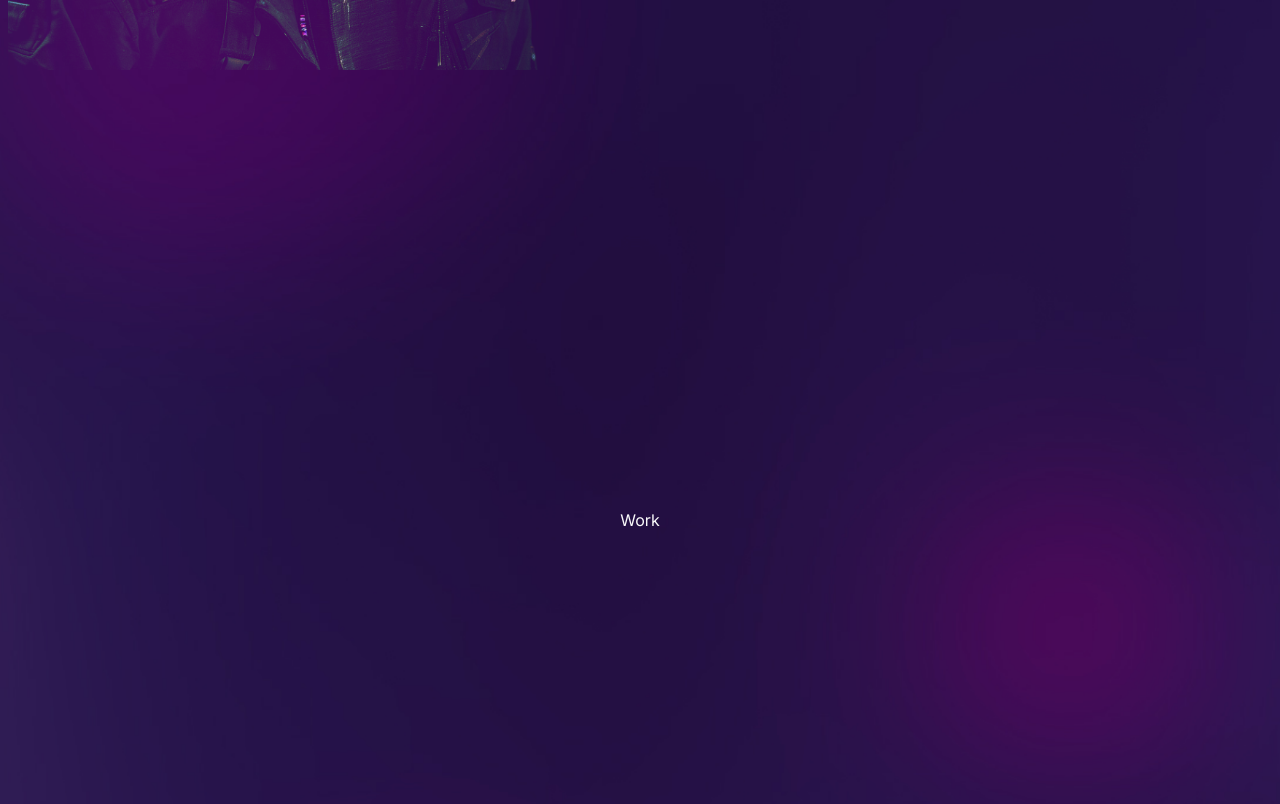
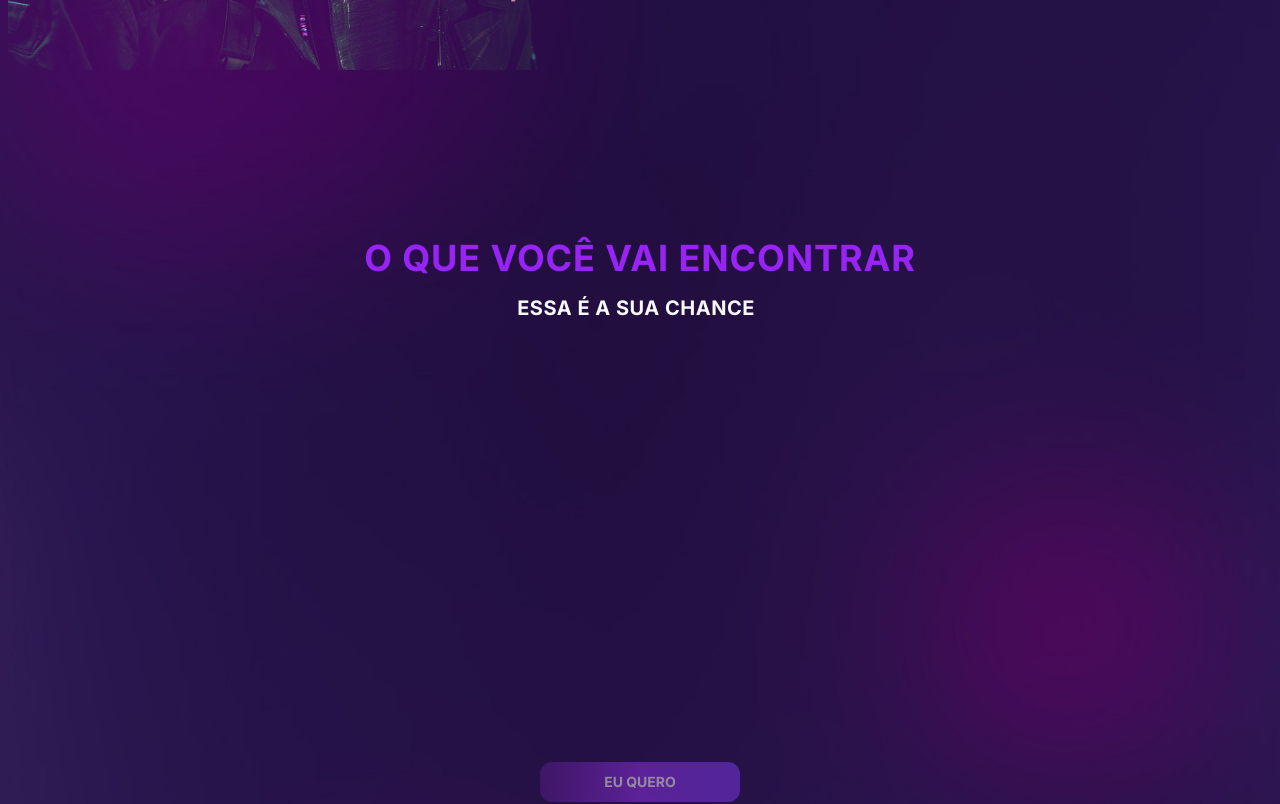
Before and after one commit to QuiLion7/misafolio, a Next.js app: page / in a window 1280 px wide. Shown: the part 1480-2284 px from the top of the page. Built offline with nearby package versions, Linux system fonts and the light colour scheme.

Commit message:
feat(work): Add content (title, subtitle, YouTube video player) with animations to the Work component

```diff
--- a/src/components/work.tsx
+++ b/src/components/work.tsx
@@ -1,7 +1,90 @@
+"use client";
+
+import { motion } from "framer-motion";
+import { fadeIn } from "@/utils/variants";
+import ReactPlayer from "react-player";
+import { useState, useEffect } from "react";
+import { Button } from "./ui/button";
+import { Link } from "react-scroll";
+import { TypeAnimation } from "react-type-animation";
+
 export default function Work() {
+  const [isClient, setIsClient] = useState(false);
+
+  useEffect(() => {
+    setIsClient(true);
+  }, []);
   return (
-    <div id="work" className="flex items-center py-8 lg:h-screen lg:py-24">
-      Work
-    </div>
+    <section
+      id="work"
+      className="flex min-h-svh w-full flex-col items-center justify-center"
+    >
+      <div className="flex min-h-svh w-full flex-col items-center justify-center gap-4">
+        <div className="flex w-full flex-col items-center justify-center">
+          <motion.h2
+            variants={fadeIn("down", 0.3)}
+            initial="hidden"
+            whileInView={"show"}
+            viewport={{ once: false, amount: 0.3 }}
+            className=" text-xl font-bold uppercase tracking-wide text-primary md:text-2xl lg:text-4xl"
+          >
+            O QUE VOCÊ VAI ENCONTRAR
+          </motion.h2>
+        </div>
+        <div className="flex w-full flex-col items-center justify-center">
+          <motion.h3
+            variants={fadeIn("down", 0.4)}
+            initial="hidden"
+            whileInView={"show"}
+            viewport={{ once: false, amount: 0.3 }}
+            className="text-center text-sm font-bold uppercase tracking-wide md:text-lg lg:text-xl"
+          >
+            Essa é a sua
+            <TypeAnimation
+              sequence={[" Oportunidade", 3000, " Chance", 3000]}
+              speed={50}
+              wrapper="span"
+              repeat={Infinity}
+            />
+          </motion.h3>
+        </div>
+        <motion.div
+          variants={fadeIn("right", 0.5)}
+          initial="hidden"
+          whileInView={"show"}
+          viewport={{ once: false, amount: 0.3 }}
+          className="h-[280px] w-full max-w-[768px] p-2 sm:h-[400px]"
+        >
+          {isClient && (
+            <ReactPlayer
+              url="https://youtu.be/b3YnASflhTA?si=5eiUmgiM4GSOVIR1&rel=0"
+              controls={true}
+              volume={1}
+              playing={true}
+              loop={true}
+              width="100%"
+              height="100%"
+            />
+          )}
+        </motion.div>
+
+        <motion.div
+          variants={fadeIn("left", 0.6)}
+          initial="hidden"
+          whileInView={"show"}
+          viewport={{ once: false, amount: 0.7 }}
+          className="mt-2 flex w-full animate-pulse items-center justify-center text-center md:text-left"
+        >
+          <Button
+            asChild
+            className="w-full max-w-[200px] cursor-pointer rounded-xl bg-gradient-to-r from-purple-900 via-purple-600 to-violet-600 font-bold uppercase text-white hover:from-violet-900 hover:to-purple-600"
+          >
+            <Link to="services" smooth={true} spy={true}>
+              EU QUERO
+            </Link>
+          </Button>
+        </motion.div>
+      </div>
+    </section>
   );
 }
```
